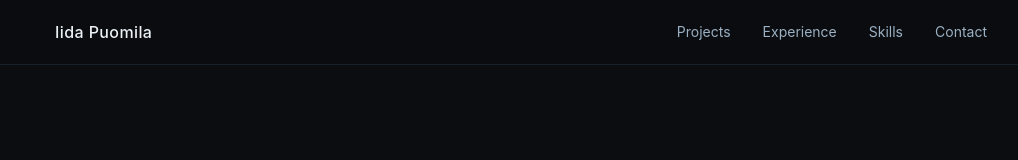
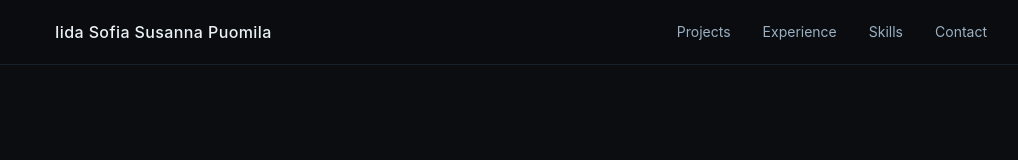
Before and after one commit to beecreating/resume-site, a website: page public/index.html in a window 1280 px wide. Shown: the top 160 px of the page, without its empty margins (119-1137 px from the left). Drawn offline with Linux system fonts and the light colour scheme.

Commit message:
trademark the name

```diff
--- a/public/index.html
+++ b/public/index.html
@@ -19,7 +19,7 @@
   <!-- Header -->
   <header class="sticky top-0 z-10 bg-bg/80 backdrop-blur border-b border-line/60">
     <div class="mx-auto max-w-content px-6 h-16 flex items-center justify-between">
-      <a href="#top" class="font-medium tracking-wide">Iida Puomila</a>
+      <a href="#top" class="font-medium tracking-wide">Iida Sofia Susanna Puomila</a>
       <nav class="hidden md:block">
         <ul class="flex items-center gap-8 text-sm text-muted">
           <li><a class="hover:underline" href="#projects">Projects</a></li>
```
